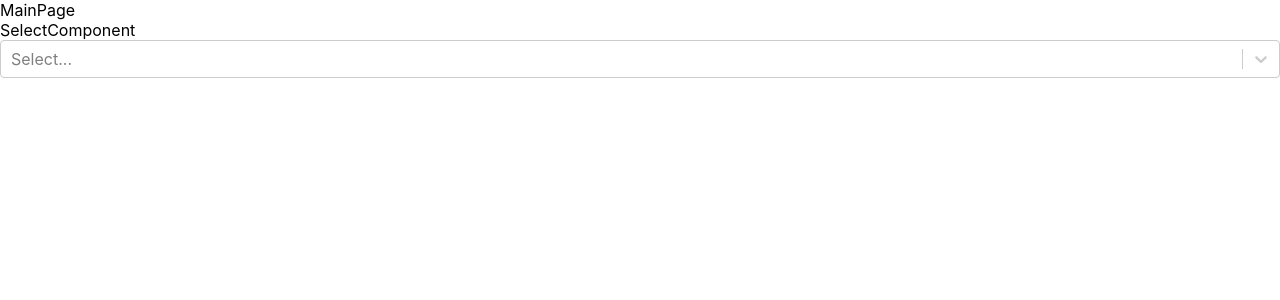
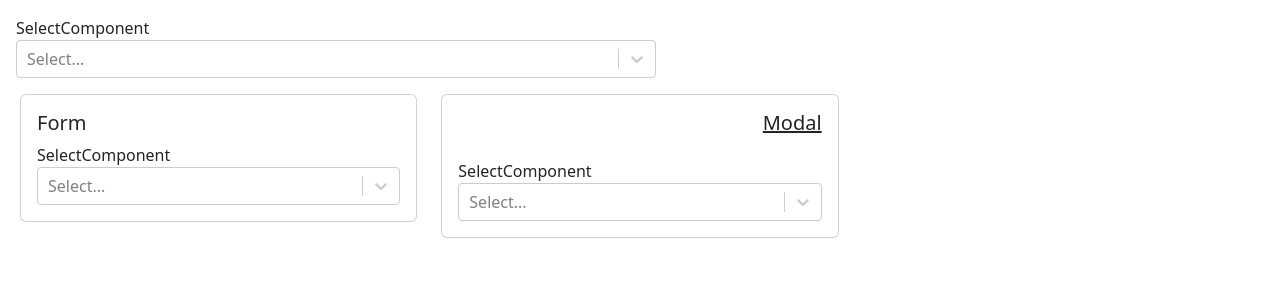
Before and after one commit to 016apih/explore-component, a React (Create React App) app: page / in a window 1280 px wide. Shown: the top 300 px of the page. Built offline with nearby package versions, Linux system fonts and the light colour scheme.

Commit message:
add react-bootrap with bootstrap 5.2

```diff
--- a/package.json
+++ b/package.json
@@ -6,7 +6,9 @@
     "@testing-library/jest-dom": "^5.16.5",
     "@testing-library/react": "^13.4.0",
     "@testing-library/user-event": "^13.5.0",
+    "bootstrap": "^5.2.3",
     "react": "^18.2.0",
+    "react-bootstrap": "^2.7.4",
     "react-dom": "^18.2.0",
     "react-scripts": "5.0.1",
     "react-select": "^5.7.3",
--- a/src/app_pages/main-page.js
+++ b/src/app_pages/main-page.js
@@ -1,10 +1,36 @@
 import React, { memo } from 'react';
+import { Card } from 'react-bootstrap';
+
 import { SelectComponent } from '../app_components';
 
 const MainPage = memo(() => {
    return (<>
-      <div>MainPage</div>
-      <SelectComponent />
+      <div className="w-50 m-3">
+         <SelectComponent />
+      </div>
+      <div className="row mx-2">
+         <div className="col-md-4">
+            <Card>
+               <Card.Body>
+                  <Card.Title>Form</Card.Title>
+                  <Card.Text>
+                     <SelectComponent />
+                  </Card.Text>
+               </Card.Body>
+            </Card>
+         </div>
+         <div className="col-md-4">
+            <div className="card">
+               <h5 className="card-title px-3 pt-3 text-end text-decoration-underline">
+                  Modal
+               </h5>
+               <div className="card-body">
+                  <SelectComponent />
+               </div>
+            </div>
+         </div>
+
+      </div>
    </>)
 });
 
--- a/src/index.js
+++ b/src/index.js
@@ -3,6 +3,8 @@ import ReactDOM from 'react-dom/client';
 import './index.css';
 import App from './App';
 import reportWebVitals from './reportWebVitals';
+
+import 'bootstrap/dist/css/bootstrap.min.css';
 
 const root = ReactDOM.createRoot(document.getElementById('root'));
 root.render(
```
Also changed, not shown: src/app_components/Card/index.js (added, +9 -0 lines), 1 other file (tests, documents, lock files or other folders).
